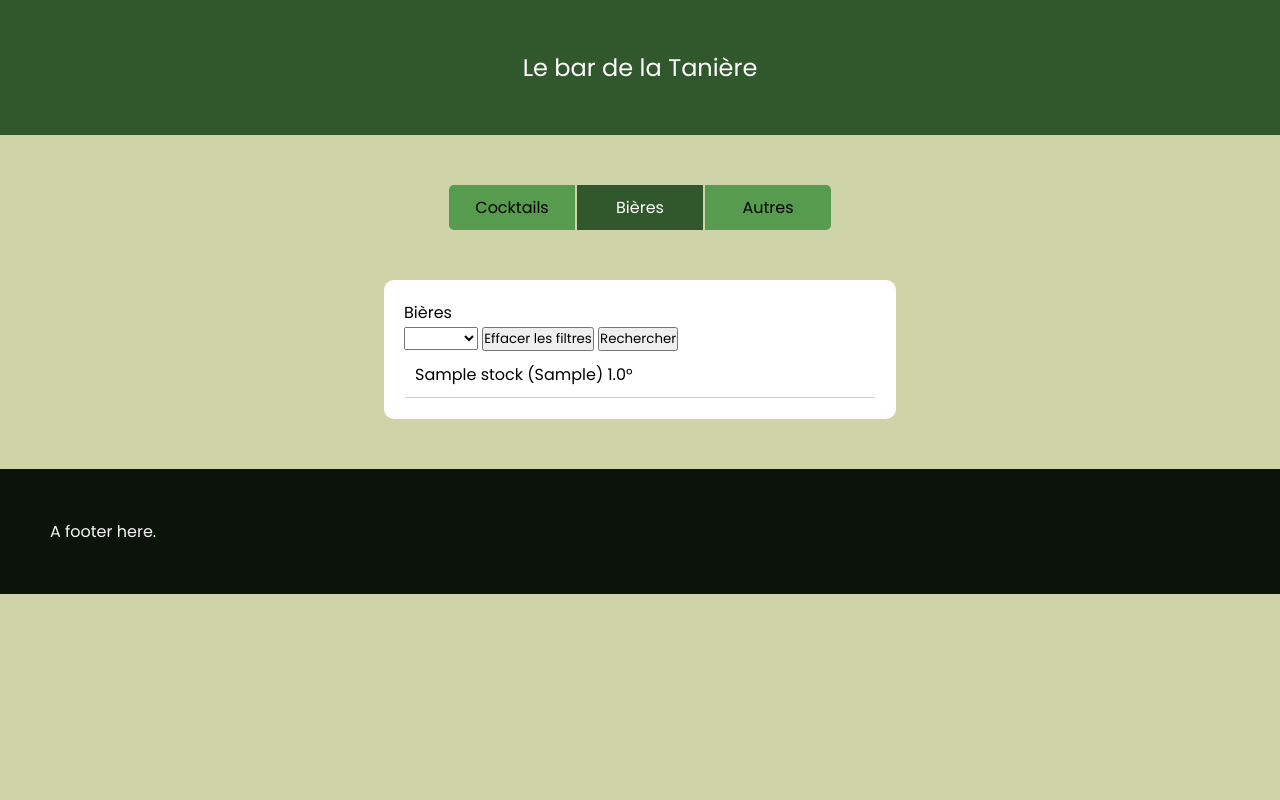
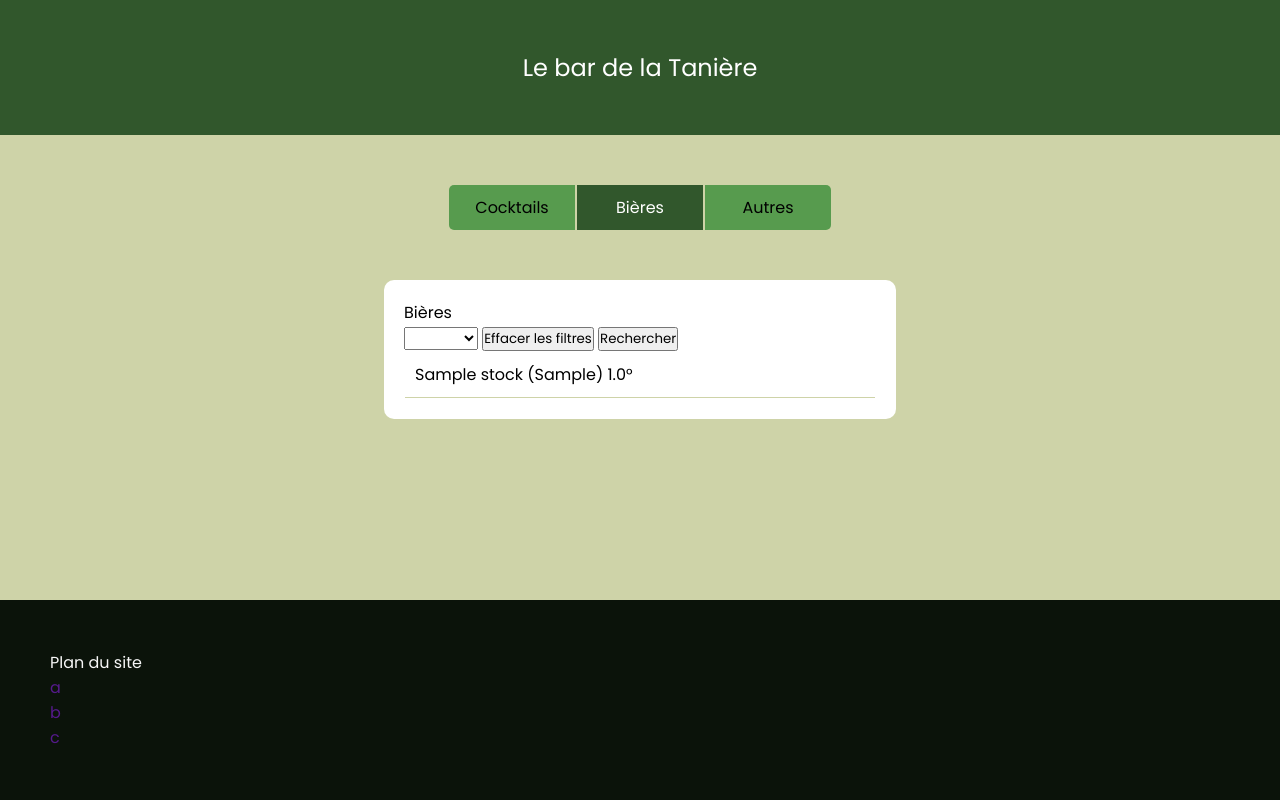
Before and after one commit to B4nanaJuice/bar-manager, a Flask app: page /beers in a window 1280 px wide. Run offline with Flask 3, Linux system fonts and the light colour scheme; tables that the repository leaves empty hold one stand-in row (values such as "Sample post").

Commit message:
Handle footer position

```diff
--- a/static/css/base.css
+++ b/static/css/base.css
@@ -22,15 +22,25 @@
 
 body {
     background: hsl(from var(--primary) calc(180 - h) s calc(100 - l) / alpha);
+    min-height: 100vh;
+    position: relative;
 }
 
 ul {
     list-style: none;
 }
 
-a { text-decoration: none; }
-.small { font-size: small; }
-.description { color: rgba(0, 0, 0, 0.7); }
+a {
+    text-decoration: none;
+}
+
+.small {
+    font-size: small;
+}
+
+.description {
+    color: rgba(0, 0, 0, 0.7);
+}
 
 /* HEADER */
 
--- a/static/css/footer.css
+++ b/static/css/footer.css
@@ -3,6 +3,8 @@
     margin: auto;
     background: var(--primary-dark);
     color: var(--light);
-    margin-top: var(--default-spacing);
     padding: var(--default-spacing);
+
+    position: absolute;
+    bottom: 0;
 }
--- a/templates/base.html
+++ b/templates/base.html
@@ -27,11 +27,21 @@
         {% endblock %}
     </div>
 
-
     {{ footer()|safe }}
 
     <script src="{{ url_for('static', filename = 'utils.js') }}"></script>
 
 </body>
 
+<script>
+    window.onload = function() {
+        footer = document.querySelector(".footer");
+        footerHeight = footer.offsetHeight;
+        body = document.querySelector("body");
+        style = window.getComputedStyle(document.body);
+        defaultSpace = parseInt(style.getPropertyValue('--default-spacing').match(/\d+/)[0]);
+        body.style.paddingBottom = `${footerHeight + defaultSpace}px`;
+    }
+</script>
+
 </html>
--- a/templates/components/footer.html.jinja
+++ b/templates/components/footer.html.jinja
@@ -1,7 +1,14 @@
 {% macro footer() %}
 
 <div class="footer">
-    A footer here.
+    <div class="sitemap">
+        <h4>Plan du site</h4>
+        <ul>
+        {% for endpoint in ["a", "b", "c"] %}
+            <li><a href="">{{ endpoint }}</a></li>
+        {% endfor %}
+        </ul>
+    </div>
 </div>
 
 {% endmacro %}
```
